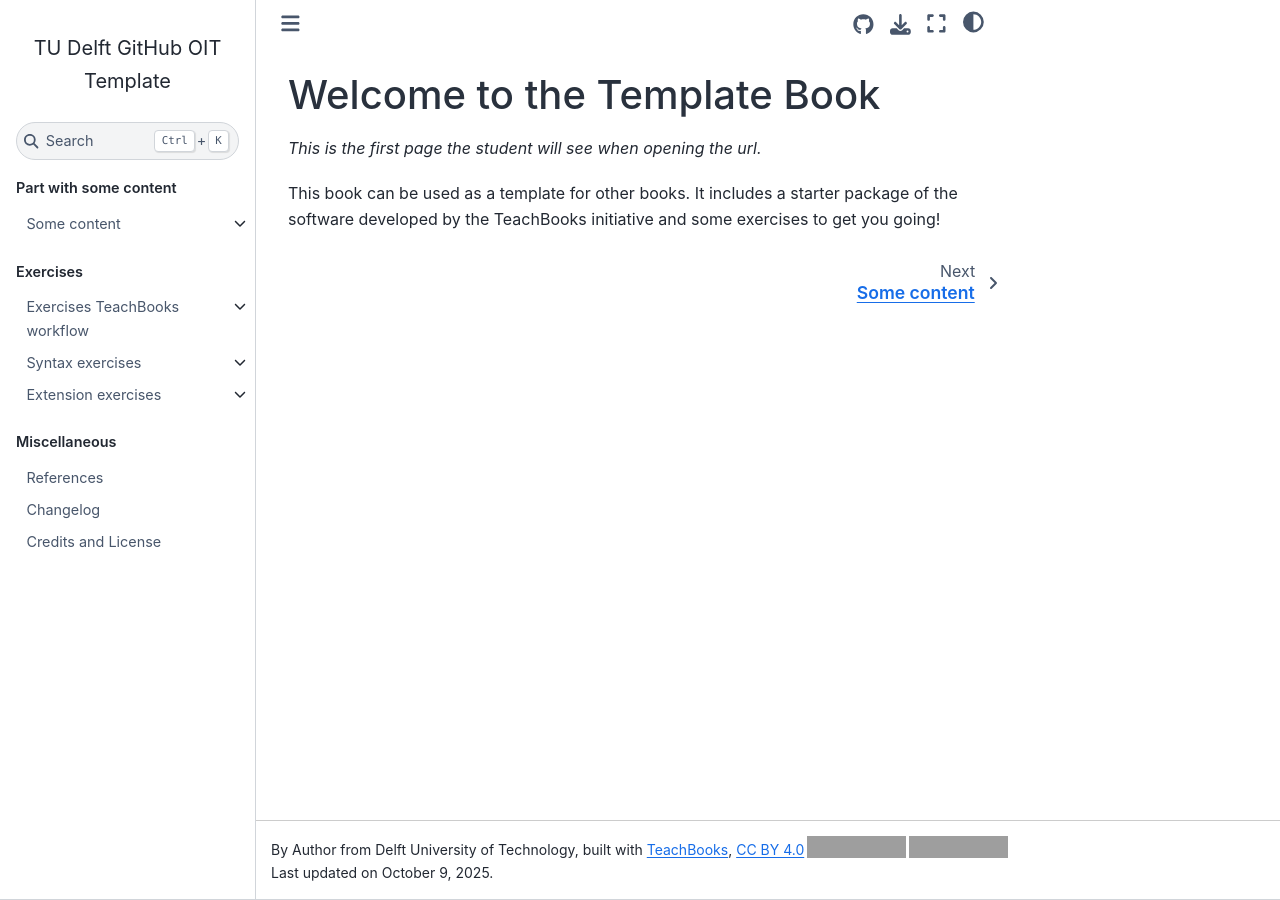
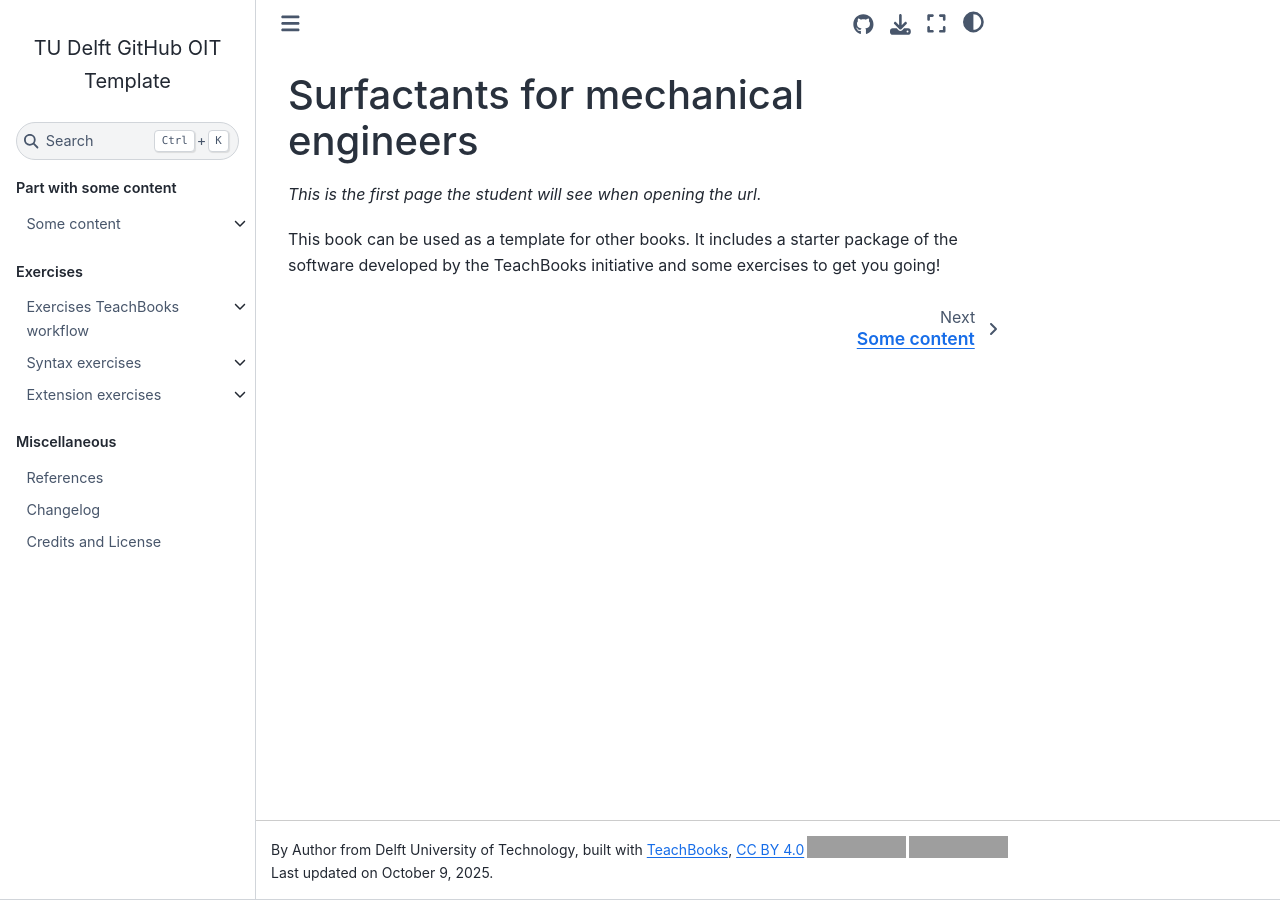
Before and after one commit to lbotto/surfactantsME, a Jupyter Book: the page built from book/intro.md, in a window 1280 px wide. Built offline with Jupyter Book 1.0.4 settings and Sphinx 7.4.7 and the Sphinx Book theme 1.1.4, drawn with Linux system fonts in a browser that asks for light colours; comment, search, counter and statistics services are not loaded; grey boxes are pictures that could not be loaded.

Commit message:
Update intro.md

```diff
--- a/book/intro.md
+++ b/book/intro.md
@@ -1,5 +1,5 @@
 (intro)=
-# Welcome to the Template Book
+# Surfactants for mechanical engineers
 
 _This is the first page the student will see when opening the url._
 
```
